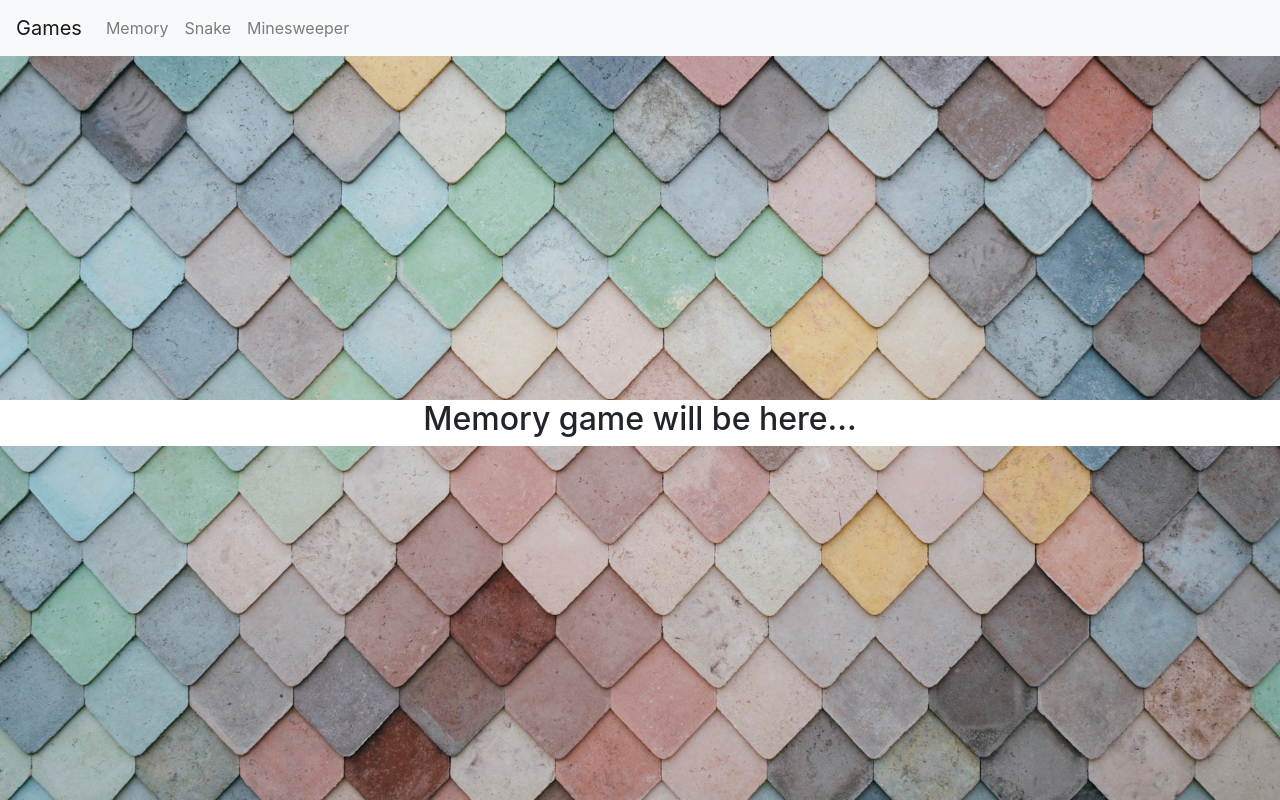
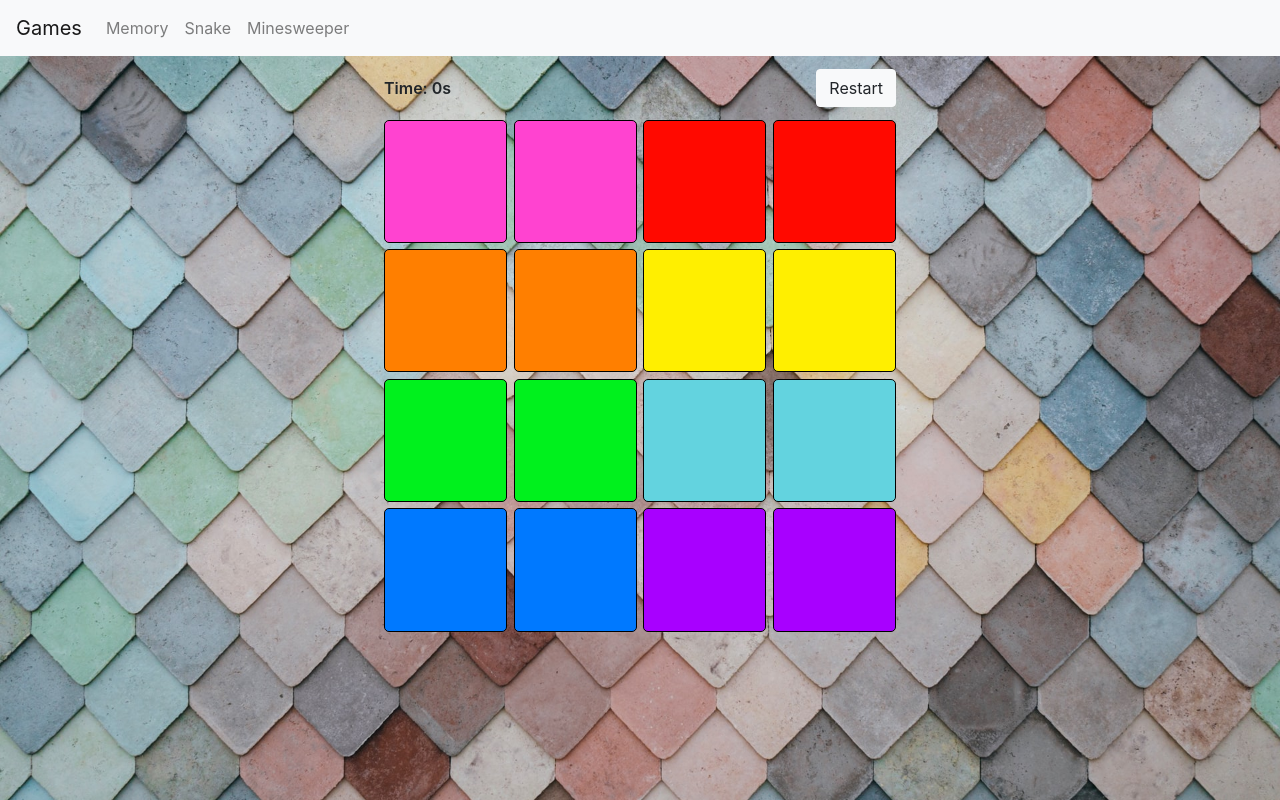
Before and after one commit to antonina-t/pink-games-teaching, a React app: page /#/memory in a window 1280 px wide. Built offline with nearby package versions, Linux system fonts and the light colour scheme.

Commit message:
Memory part 1

```diff
--- /dev/null
+++ b/src/components/memory/MemoryCard.css
@@ -0,0 +1,29 @@
+.memory-card {
+  border: 1px solid black;
+  border-radius: 5px;
+  background-color: white;
+}
+.pink {
+  background-color: #ff43d0;
+}
+.red {
+  background-color: #ff0900;
+}
+.orange {
+  background-color: #ff7f00;
+}
+.yellow {
+  background-color: #ffef00;
+}
+.teal {
+  background-color: #63d3df;
+}
+.green {
+  background-color: #00f11d;
+}
+.blue {
+  background-color: #0079ff;
+}
+.purple {
+  background-color: #a800ff;
+}
--- /dev/null
+++ b/src/components/memory/MemoryCard.js
@@ -0,0 +1,12 @@
+import React from "react";
+import "./MemoryCard.css";
+
+function MemoryCard({ color, isFlipped, onClick }) {
+  let className = "memory-card";
+  if (isFlipped) {
+    className = className + " " + color;
+  }
+  return <div className={className} onClick={onClick}></div>;
+}
+
+export default MemoryCard;
--- /dev/null
+++ b/src/components/memory/StatusBar.css
@@ -0,0 +1,12 @@
+.status-bar {
+  display: flex;
+  align-items: center;
+}
+.status {
+  flex: 1;
+  margin: 0;
+  font-weight: 600;
+}
+.button {
+  flex: 0;
+}
--- /dev/null
+++ b/src/components/memory/StatusBar.js
@@ -0,0 +1,16 @@
+import React from "react";
+import Button from "react-bootstrap/Button";
+import "./StatusBar.css";
+
+function StatusBar({ status }) {
+  return (
+    <div className="status-bar">
+      <p className="status">{status}</p>
+      <Button variant="light" className="button">
+        Restart
+      </Button>
+    </div>
+  );
+}
+
+export default StatusBar;
--- /dev/null
+++ b/src/components/memory/index.css
@@ -0,0 +1,12 @@
+.game-container {
+  width: 40vw;
+  margin: 1vw auto;
+}
+.memory-grid {
+  margin-top: 1vw;
+  height: 40vw;
+  display: grid;
+  grid-template-rows: repeat(4, auto);
+  grid-template-columns: repeat(4, auto);
+  grid-gap: 0.5vw;
+}
--- a/src/components/memory/index.js
+++ b/src/components/memory/index.js
@@ -1,9 +1,56 @@
-import React from "react";
+import React, { useState } from "react";
+import "./index.css";
+import StatusBar from "./StatusBar";
+import MemoryCard from "./MemoryCard";
+
+const colors = [
+  "pink",
+  "red",
+  "orange",
+  "yellow",
+  "green",
+  "teal",
+  "blue",
+  "purple",
+];
+
+function generateCards() {
+  const cards = [];
+  for (let i = 0; i < colors.length; i++) {
+    cards.push({
+      key: i * 2,
+      color: colors[i],
+      isFlipped: false,
+    });
+    cards.push({
+      key: i * 2 + 1,
+      color: colors[i],
+      isFlipped: false,
+    });
+  }
+  return cards;
+}
 
 function Memory() {
+  const [cards, setCards] = useState(generateCards());
+
+  function onCardClicked(card) {
+    console.log(card);
+  }
+
   return (
-    <div className="text-container">
-      <h2>Memory game will be here...</h2>
+    <div className="game-container">
+      <StatusBar status="Time: 0s"></StatusBar>
+      <div className="memory-grid">
+        {cards.map((card) => (
+          <MemoryCard
+            key={card.key}
+            color={card.color}
+            isFlipped={true}
+            onClick={() => onCardClicked(card)}
+          />
+        ))}
+      </div>
     </div>
   );
 }
```
